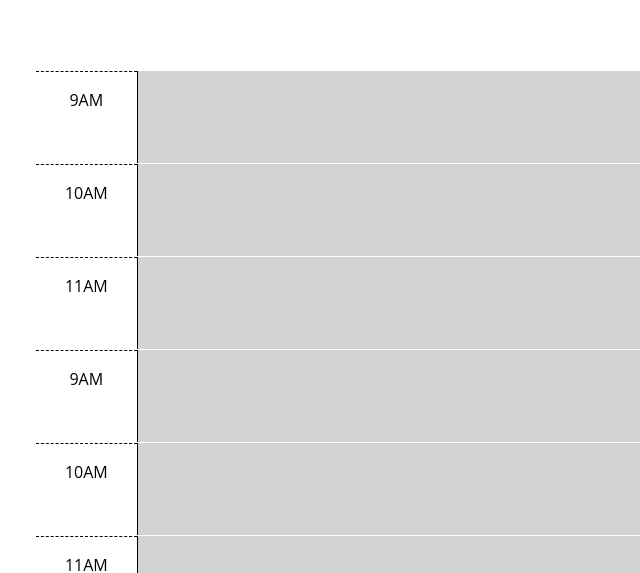
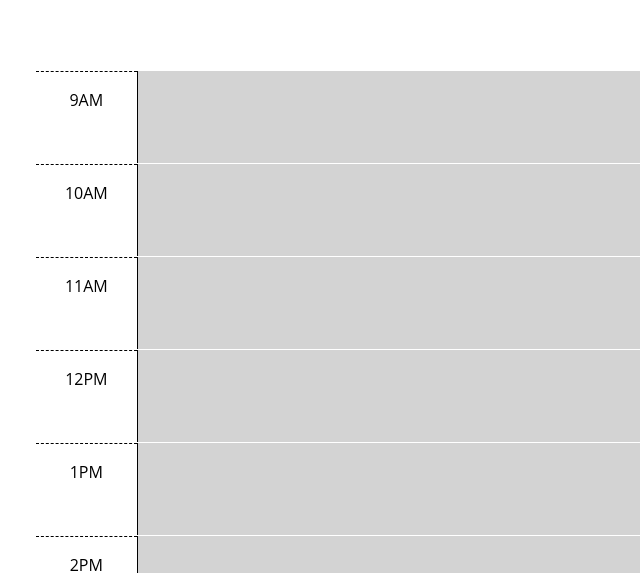
Before and after one commit to bradleytroll/work-day-scheduler, a plain HTML site: page Develop/index.html in a window 1280 px wide. Shown: the part 227-800 px from the top of the page, 0-640 px from the left. Drawn offline with nearby package versions, Linux system fonts and the light colour scheme.

Commit message:
Fixes issue in which some hours were displaying twice (removes example html code for time block divs).

```diff
--- a/Develop/index.html
+++ b/Develop/index.html
@@ -33,7 +33,7 @@
     <div class="container-fluid px-5">
 
 
-      <!-- Example of a past time block. The "past" class adds a gray background color. -->
+      <!-- Example of a past time block. The "past" class adds a gray background color.
       <div id="hour-9" class="row time-block past">
         <div class="col-2 col-md-1 hour text-center py-3">9AM</div>
         <textarea class="col-8 col-md-10 description" rows="3"> </textarea>
@@ -42,7 +42,7 @@
         </button>
       </div>
 
-      <!-- Example of a present time block. The "present" class adds a red background color. -->
+      Example of a present time block. The "present" class adds a red background color.
       <div id="hour-10" class="row time-block present">
         <div class="col-2 col-md-1 hour text-center py-3">10AM</div>
         <textarea class="col-8 col-md-10 description" rows="3"> </textarea>
@@ -51,15 +51,15 @@
         </button>
       </div>
 
-      <!-- Example of a future time block. The "future" class adds a green background color. -->
-      <div id="hour-11" class="row time-block future">
+      Example of a future time block. The "future" class adds a green background color. -->
+      <!-- <div id="hour-11" class="row time-block future">
         <div class="col-2 col-md-1 hour text-center py-3">11AM</div>
         <textarea class="col-8 col-md-10 description" rows="3"> </textarea>
         <button class="btn saveBtn col-2 col-md-1" aria-label="save">
           <i class="fas fa-save" aria-hidden="true"></i>
         </button>
       </div>
-    </div>
+    </div> -->
 
     <script src="https://cdnjs.cloudflare.com/ajax/libs/jquery/3.2.1/jquery.min.js"></script>
     <script src="https://cdn.jsdelivr.net/npm/dayjs@1.11.3/dayjs.min.js"
--- a/Develop/script.js
+++ b/Develop/script.js
@@ -15,8 +15,9 @@ $(document).ready(function () {
 
   // Creates time blocks for each hour. TROLL NOTES: FINISH NOTES HERE
   businessHours.forEach(function (hour) {
+    var formattedHour = (hour > 12 ? hour - 12 : hour) + (hour >= 12 ? 'PM' : 'AM');
     var timeBlock = $('<div>').addClass('row time-block').attr('id', 'hour-' + hour);
-    timeBlock.append($('<div>').addClass('col-2 col-md-1 hour text-center py-3').text(hour + 'AM'));
+    timeBlock.append($('<div>').addClass('col-2 col-md-1 hour text-center py-3').text(formattedHour));
     timeBlock.append($('<textarea>').addClass('col-8 col-md-10 description').attr('rows', '3'));
     timeBlock.append($('<button>').addClass('btn saveBtn col-2 col-md-1').attr('aria-label', 'save').html('<i class="fas fa-save" aria-hidden="true"></i>'));
 
```
